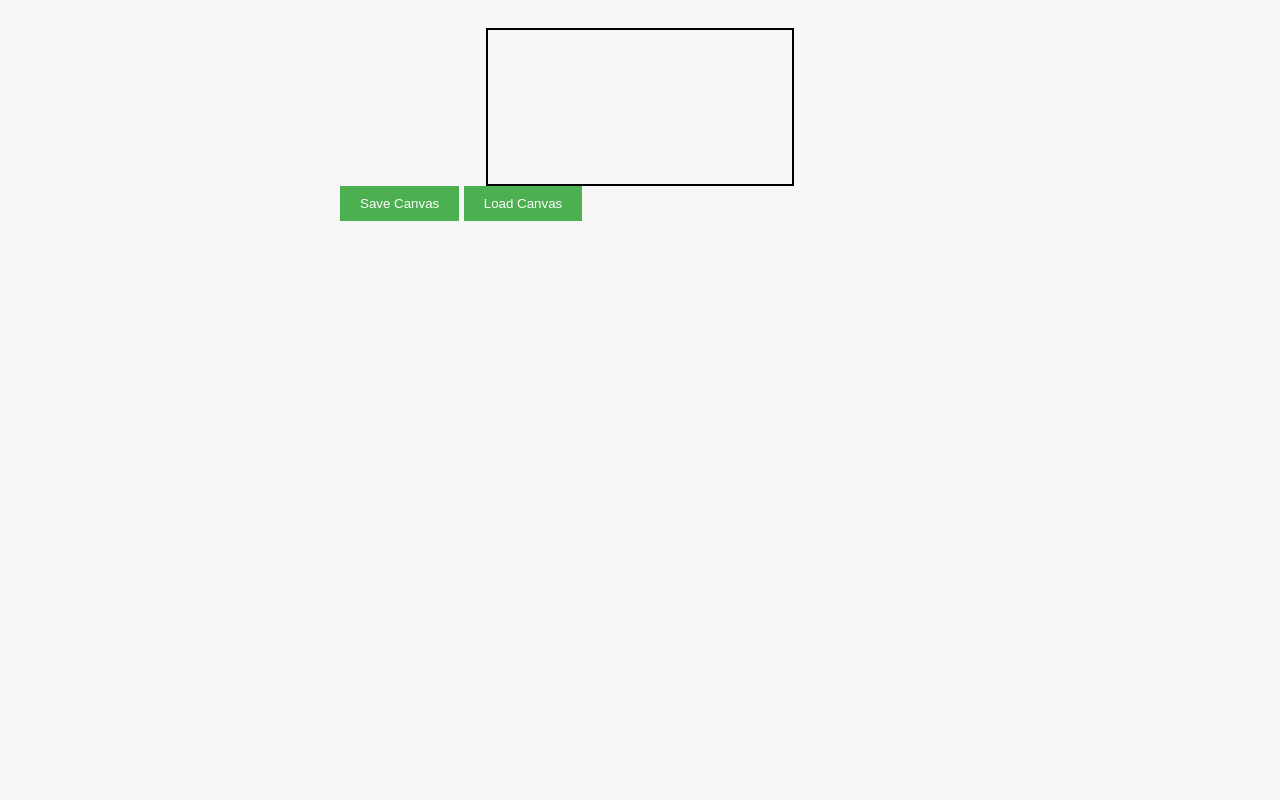
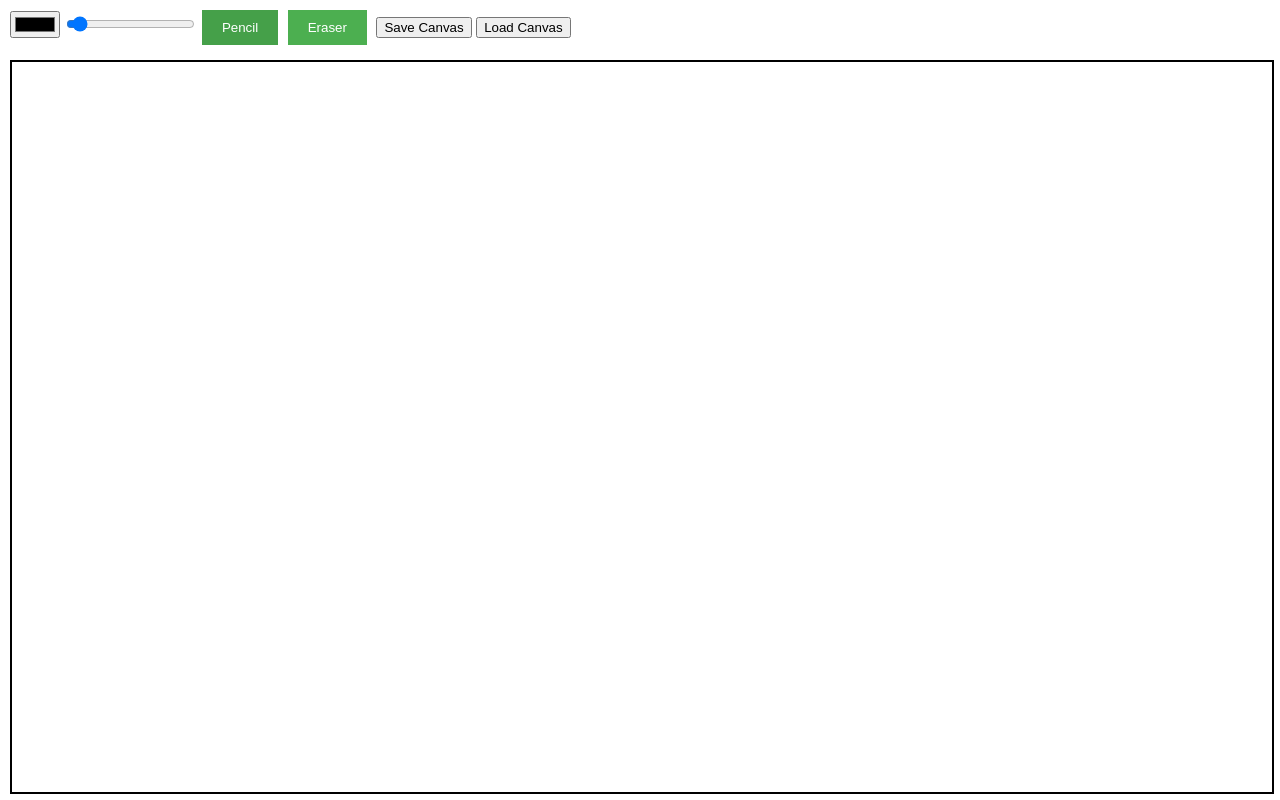
Before and after one commit to imrankhankgm/note-taking-app, a plain HTML site: page index.html in a window 1280 px wide. Drawn offline with Linux system fonts and the light colour scheme.

Commit message:
fixed canva with writing ability

```diff
--- a/css/styles.css
+++ b/css/styles.css
@@ -1,54 +1,52 @@
 body {
     font-family: Arial, sans-serif;
-    padding: 20px;
-    background-color: #f7f7f7;
+    padding: 0;
+    margin: 0;
+    overflow: hidden; /* Prevent scrolling */
 }
 
 #app {
-    margin: auto;
-    max-width: 600px;
+    position: relative;
+    width: 100vw; /* Full width of viewport */
+    height: 100vh; /* Full height of viewport */
 }
 
-#noteArea {
+.tools {
+    position: absolute;
+    top: 0;
+    left: 0;
     width: 100%;
-    height: 300px;
     padding: 10px;
-    margin-bottom: 10px;
-    font-size: 16px;
     box-sizing: border-box;
+    background-color: #ffffff; /* White background for tools */
+    z-index: 1; /* Ensure tools appear above canvas */
 }
 
-#saveButton {
+.drawing-canvas {
+    position: absolute;
+    top: 50px; /* Adjust as needed based on tool height */
+    left: 0;
+    width: calc(100% - 20px); /* Adjusted width for space */
+    height: calc(100% - 70px); /* Adjusted height for space */
+    margin: 10px; /* Space around the canvas */
+    border: 2px solid #000; /* Black border, 2 pixels thick */
+    touch-action: none; /* Prevent default touch actions like scrolling and zooming */
+    z-index: 0; /* Ensure canvas appears below tools */
+}
+
+.tool-button {
     padding: 10px 20px;
     background-color: #4CAF50;
     color: white;
     border: none;
     cursor: pointer;
+    margin-right: 5px;
 }
 
-#saveButton:hover {
+.tool-button:hover {
     background-color: #45a049;
 }
 
-#loadButton {
-    padding: 10px 20px;
-    background-color: #4CAF50;
-    color: white;
-    border: none;
-    cursor: pointer;
+.tool-button.active {
+    background-color: #45a049; /* Active button color */
 }
-
-#loadButton:hover {
-    background-color: #45a049;
-}
-
-#notesList {
-    margin-top: 20px;
-}
-
-.drawing-canvas {
-    border: 2px solid #000; /* Black border, 2 pixels thick */
-    display: block; /* To prevent default margin/padding */
-    margin: 0 auto; /* Center the canvas if it's not full width */
-    touch-action: none; /* Prevent default touch actions like scrolling and zooming */
-}
--- a/index.html
+++ b/index.html
@@ -9,9 +9,16 @@
 </head>
 <body>
     <div id="app">
+
+        <div class="tools">
+            <input type="color" id="colorPicker" value="#000000">
+            <input type="range" id="penSize" min="1" max="20" value="2">
+            <button id="pencilButton" class="tool-button active">Pencil</button>
+            <button id="eraserButton" class="tool-button">Eraser</button>
+            <button id="saveButton">Save Canvas</button>
+            <button id="loadButton">Load Canvas</button>
+        </div>
         <canvas id="noteCanvas" class="drawing-canvas"></canvas>
-        <button id="saveButton">Save Canvas</button>
-        <button id="loadButton">Load Canvas</button>
         <div id="notesList"></div>
     </div>
 
--- a/js/app.js
+++ b/js/app.js
@@ -2,21 +2,53 @@ document.addEventListener('DOMContentLoaded', () => {
     const canvas = document.getElementById('noteCanvas');
     const ctx = canvas.getContext('2d');
 
-    const rect = canvas.getBoundingClientRect();
-    canvas.width = rect.width;
-    canvas.height = rect.height;
+    // Set canvas dimensions to match the screen dimensions
+    canvas.width = window.innerWidth;
+    canvas.height = window.innerHeight;
 
     let isDrawing = false;
     let lastX = 0;
     let lastY = 0;
 
+    const colorPicker = document.getElementById('colorPicker');
+    const penSizeInput = document.getElementById('penSize');
+    const pencilButton = document.getElementById('pencilButton');
+    const eraserButton = document.getElementById('eraserButton');
+
+    let strokeColor = colorPicker.value;
+    let penSize = penSizeInput.value;
+    let isEraserMode = false;
+
+    colorPicker.addEventListener('input', () => {
+        strokeColor = colorPicker.value;
+    });
+
+    penSizeInput.addEventListener('input', () => {
+        penSize = penSizeInput.value;
+    });
+
+    pencilButton.addEventListener('click', () => {
+        isEraserMode = false;
+        pencilButton.classList.add('active');
+        eraserButton.classList.remove('active');
+    });
+
+    eraserButton.addEventListener('click', () => {
+        isEraserMode = true;
+        eraserButton.classList.add('active');
+        pencilButton.classList.remove('active');
+    });
+
     function getTouchPos(touchEvent) {
         const rect = canvas.getBoundingClientRect();
+        const scaleX = canvas.width / rect.width;
+        const scaleY = canvas.height / rect.height;
         return {
-            x: touchEvent.touches[0].clientX - rect.left,
-            y: touchEvent.touches[0].clientY - rect.top
+            x: (touchEvent.touches[0].clientX - rect.left) * scaleX,
+            y: (touchEvent.touches[0].clientY - rect.top) * scaleY
         };
     }
+
 
     function startDrawing(x, y) {
         isDrawing = true;
@@ -25,6 +57,18 @@ document.addEventListener('DOMContentLoaded', () => {
 
     function draw(x, y) {
         if (!isDrawing) return;
+        ctx.lineCap = 'round'; // Ensures smooth lines
+        if (isEraserMode) {
+            // Set the global composite operation to 'destination-out' to erase pixels
+            ctx.globalCompositeOperation = 'destination-out';
+            ctx.lineWidth = penSize;
+        } else {
+            // Set stroke color and global composite operation for drawing with pencil
+            ctx.strokeStyle = strokeColor;
+            ctx.globalCompositeOperation = 'source-over';
+            ctx.lineWidth = penSize;
+        }
+        // Draw the stroke
         ctx.beginPath();
         ctx.moveTo(lastX, lastY);
         ctx.lineTo(x, y);
@@ -36,6 +80,11 @@ document.addEventListener('DOMContentLoaded', () => {
         isDrawing = false;
     }
 
+    // Detect if the device is a touchscreen device
+    const isTouchDevice = 'ontouchstart' in document.documentElement;
+
+    // Add event listeners based on device type
+    if (isTouchDevice) {
         canvas.addEventListener('touchstart', (e) => {
             if (e.touches[0].touchType === 'stylus') {
                 e.preventDefault();
@@ -57,4 +106,32 @@ document.addEventListener('DOMContentLoaded', () => {
                 stopDrawing();
             }
         });
+    } else {
+        // For PC browsers, enable drawing with left mouse click
+        canvas.addEventListener('mousedown', (e) => {
+            if (e.button === 0) { // Check if left mouse button is clicked
+                const rect = canvas.getBoundingClientRect();
+                const scaleX = canvas.width / rect.width;
+                const scaleY = canvas.height / rect.height;
+                const mouseX = (e.clientX - rect.left) * scaleX;
+                const mouseY = (e.clientY - rect.top) * scaleY;
+                startDrawing(mouseX, mouseY);
+            }
         });
+
+        canvas.addEventListener('mousemove', (e) => {
+            if (isDrawing) {
+                const rect = canvas.getBoundingClientRect();
+                const scaleX = canvas.width / rect.width;
+                const scaleY = canvas.height / rect.height;
+                const mouseX = (e.clientX - rect.left) * scaleX;
+                const mouseY = (e.clientY - rect.top) * scaleY;
+                draw(mouseX, mouseY);
+            }
+        });
+
+
+        canvas.addEventListener('mouseup', stopDrawing);
+        canvas.addEventListener('mouseout', stopDrawing);
+    }
+});
```
Lines whose indentation alone changed are shown as unchanged.
